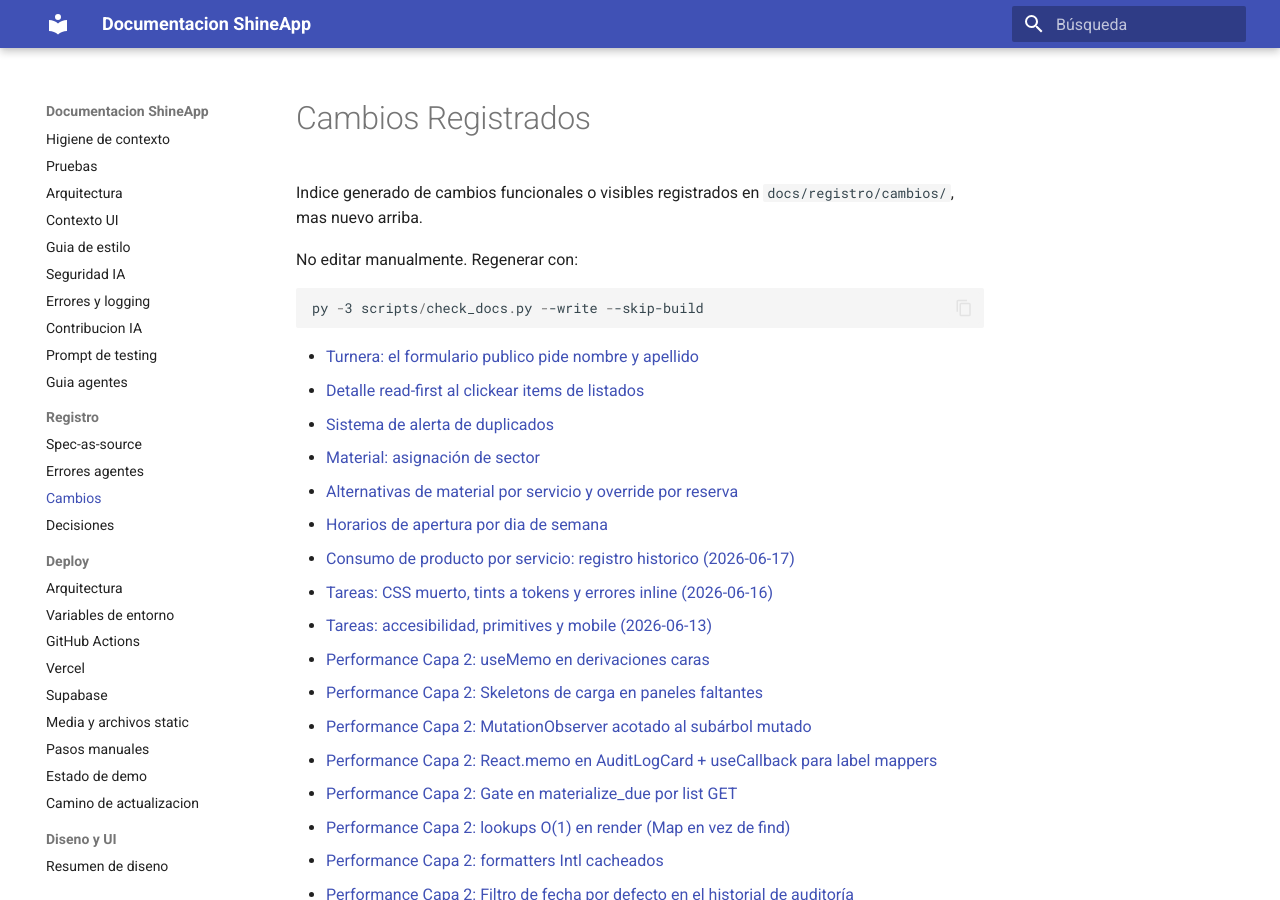
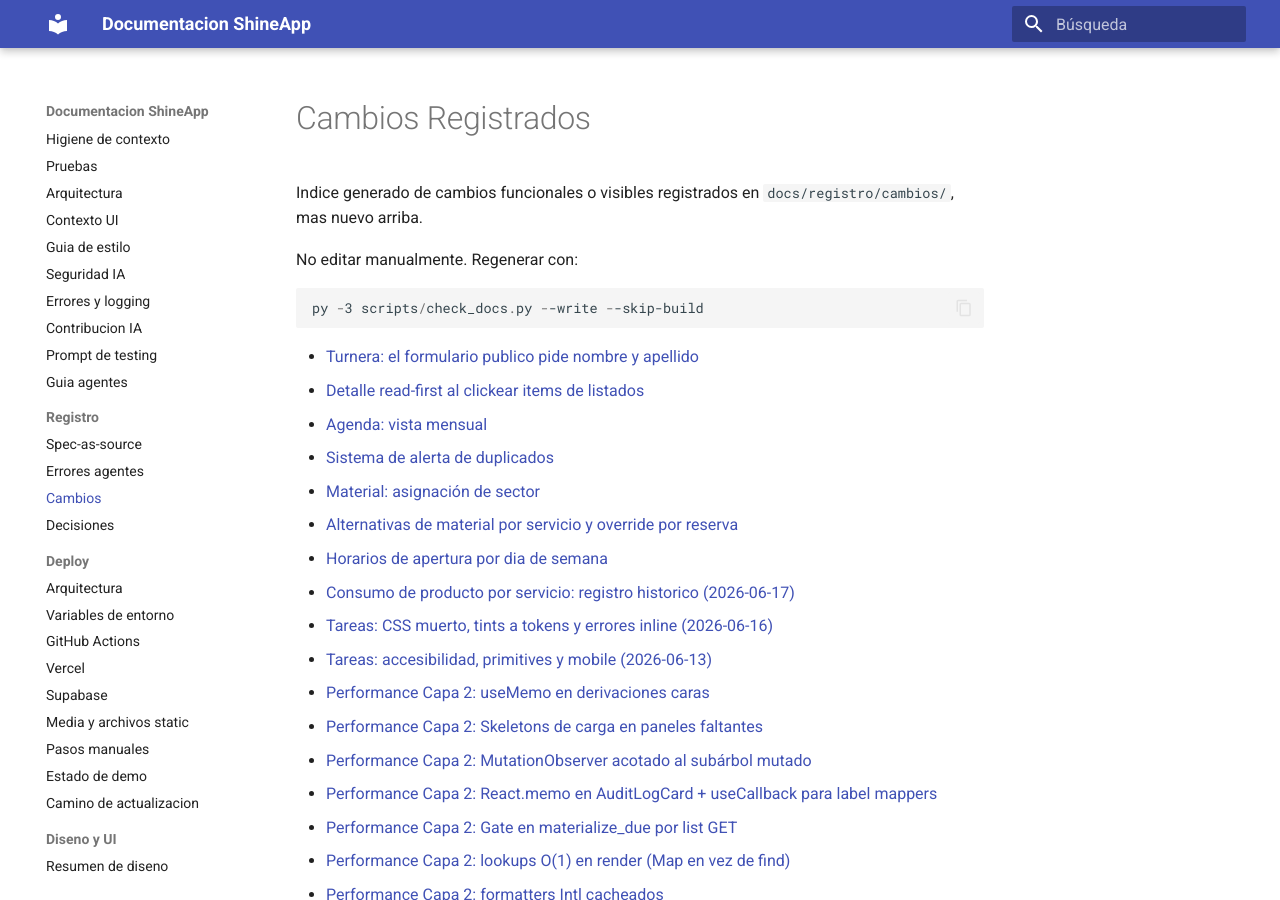
Before and after one commit to juanikitro/ShineApp, an MkDocs documentation site: the page built from docs/registro/cambios/index.md, in a window 1280 px wide and 900 px high. Built offline with MkDocs 1.6.1 and Material for MkDocs 9.7.7, drawn with Linux system fonts in a browser that asks for light colours.

Commit message:
chore(docs): regen indices after main merge

```diff
--- a/docs/registro/cambios/index.md
+++ b/docs/registro/cambios/index.md
@@ -11,6 +11,7 @@ py -3 scripts/check_docs.py --write --skip-build
 
 - [Turnera: el formulario publico pide nombre y apellido](2026-06-23-turnera-nombre-y-apellido.md)
 - [Detalle read-first al clickear items de listados](2026-06-18-detalle-read-first-listados.md)
+- [Agenda: vista mensual](2026-06-18-agenda-vista-mensual.md)
 - [Sistema de alerta de duplicados](2026-06-17-sistema-anti-duplicados.md)
 - [Material: asignación de sector](2026-06-17-material-sector.md)
 - [Alternativas de material por servicio y override por reserva](2026-06-17-material-alternatives.md)
```
Also changed, not shown: CHANGELOG.md (+2 -0 lines).
